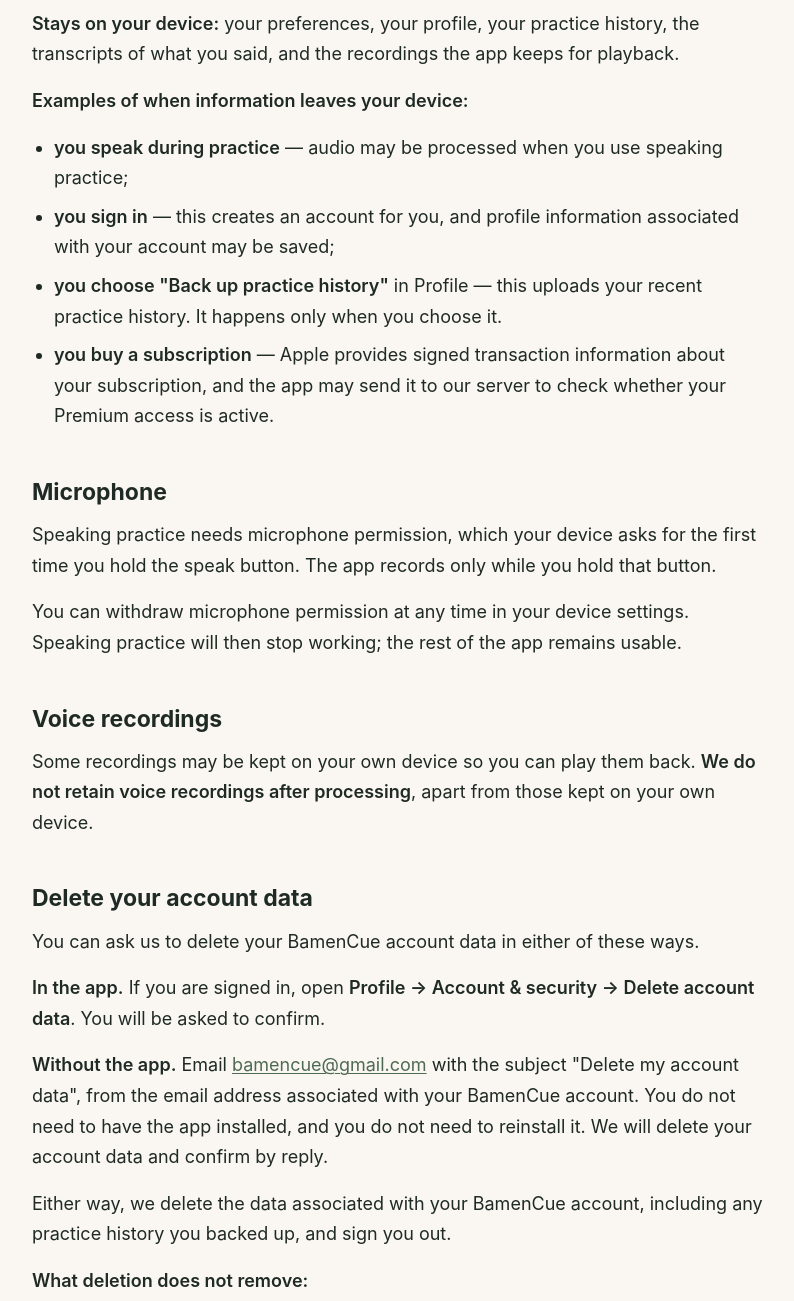
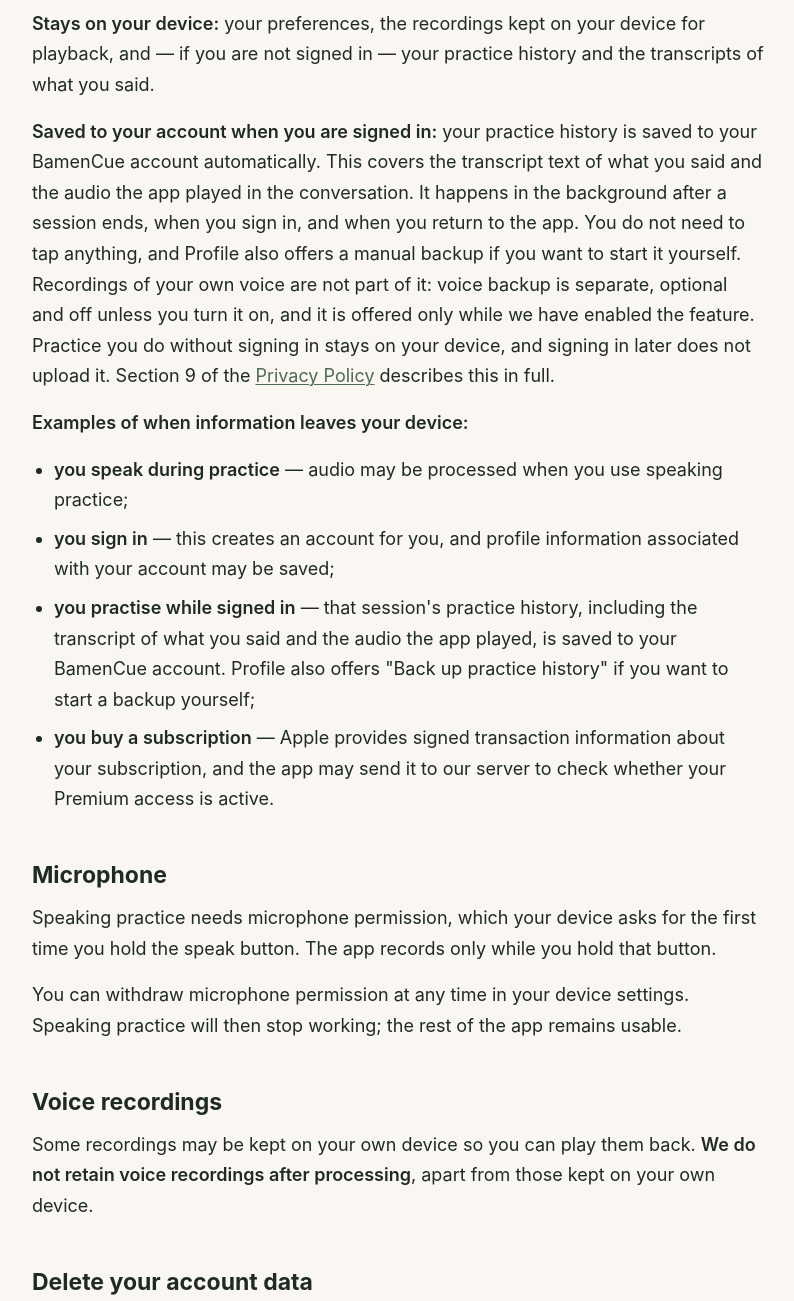
Before and after one commit to Nakamura2101/nihongomate-legal, a plain HTML site: page docs/privacy-choices.html in a window 1280 px wide. Shown: the part 571-1872 px from the top of the page, without its empty margins (242-1036 px from the left). Drawn offline with Linux system fonts and the light colour scheme.

Commit message:
legal(privacy choices): the page stops denying the sync the policy describes
Privacy Version 6 moved History synchronisation into the policy on November 1:
a signed-in session is saved to the account automatically, in the background
after it ends, at sign-in and when the app is reopened. That commit touched
privacy.html only, so this page kept telling readers the opposite - that their
practice history and transcripts stay on the device, and that an upload happens
only when the learner chooses it. Two of our own pages contradicting each other
on the same question is worse than either being wrong alone.

What changed, using the wording Version 6 already carries. The device list now
holds preferences, the recordings kept for playback, and the history and
transcripts only while you are not signed in. A new paragraph states the
automatic save, what it covers - transcript text and the audio the app played -
and when it runs, keeps the manual backup as the option it now is, and says
plainly that recordings of your own voice are not part of it, because voice
backup is separate, optional and off unless turned on. Guest practice stays on
the device and signing in later does not upload it.

The deletion sentence scoped deletion to history the learner had backed up by
hand, which is no longer how history arrives. It now matches Version 6 section
11: the practice history, the audio and any voice recordings saved to the
account.

Nothing else moved. Every heading, the in-app deletion path, the canonical
link, the stylesheet, the footer and the retention, request and tracking
sections are untouched, and sixteen assertions hold them in place. Thirty-one
assertions check this page against the Version 6 authority; twelve of them
failed before this change.

The sitemap lastmod for /privacy was still 2026-10-27 although Version 6
published on November 1, so it is corrected alongside this page's own date.

```diff
--- a/docs/privacy-choices.html
+++ b/docs/privacy-choices.html
@@ -60,8 +60,20 @@
 
         <h2>What stays on your device, and what does not</h2>
         <p>
-          <strong>Stays on your device:</strong> your preferences, your profile, your practice
-          history, the transcripts of what you said, and the recordings the app keeps for playback.
+          <strong>Stays on your device:</strong> your preferences, the recordings kept on your
+          device for playback, and — if you are not signed in — your practice history
+          and the transcripts of what you said.
+        </p>
+        <p>
+          <strong>Saved to your account when you are signed in:</strong> your practice history is
+          saved to your BamenCue account automatically. This covers the transcript text of what you
+          said and the audio the app played in the conversation. It happens in the background after
+          a session ends, when you sign in, and when you return to the app. You do not need to tap
+          anything, and Profile also offers a manual backup if you want to start it yourself.
+          Recordings of your own voice are not part of it: voice backup is separate, optional and
+          off unless you turn it on, and it is offered only while we have enabled the feature.
+          Practice you do without signing in stays on your device, and signing in later does not
+          upload it. Section 9 of the <a href="/privacy">Privacy Policy</a> describes this in full.
         </p>
         <p><strong>Examples of when information leaves your device:</strong></p>
         <ul>
@@ -74,8 +86,10 @@
             associated with your account may be saved;
           </li>
           <li>
-            <strong>you choose "Back up practice history"</strong> in Profile — this uploads your
-            recent practice history. It happens only when you choose it.
+            <strong>you practise while signed in</strong> — that session's practice history,
+            including the transcript of what you said and the audio the app played, is saved to
+            your BamenCue account. Profile also offers "Back up practice history" if you want to
+            start a backup yourself;
           </li>
           <li>
             <strong>you buy a subscription</strong> — Apple provides signed transaction information
@@ -116,8 +130,9 @@
           account data and confirm by reply.
         </p>
         <p>
-          Either way, we delete the data associated with your BamenCue account, including any
-          practice history you backed up, and sign you out.
+          Either way, we delete the data associated with your BamenCue account, including the
+          practice history, the audio and any voice recordings saved to your account, and sign you
+          out.
         </p>
 
         <p><strong>What deletion does not remove:</strong></p>
--- a/docs/sitemap.xml
+++ b/docs/sitemap.xml
@@ -6,7 +6,7 @@
   </url>
   <url>
     <loc>https://bamencue.com/privacy</loc>
-    <lastmod>2026-10-27</lastmod>
+    <lastmod>2026-11-01</lastmod>
   </url>
   <url>
     <loc>https://bamencue.com/terms</loc>
@@ -18,6 +18,6 @@
   </url>
   <url>
     <loc>https://bamencue.com/privacy-choices</loc>
-    <lastmod>2026-10-27</lastmod>
+    <lastmod>2026-11-02</lastmod>
   </url>
 </urlset>
```
